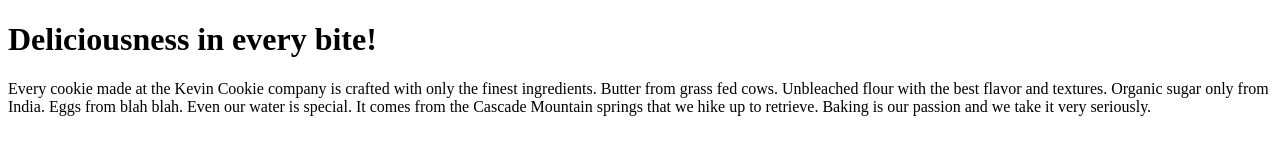
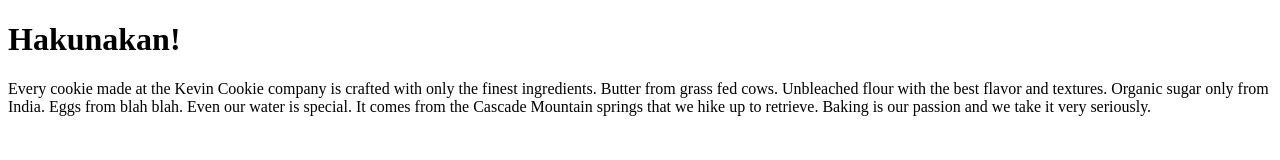
Before and after one commit to rovbots/hello, a plain HTML site: page index.htm in a window 1280 px wide. Drawn offline with Linux system fonts and the light colour scheme.

Commit message:
update index text

```diff
--- a/index.htm
+++ b/index.htm
@@ -2,7 +2,7 @@
 <html>
 <body>
 
-<h1>Deliciousness in every bite!</h1>
+<h1>Hakunakan!</h1>
 <p>Every cookie made at the Kevin Cookie company is crafted with only the finest ingredients. Butter from grass fed cows. Unbleached flour with the best flavor and textures. Organic sugar only from India. Eggs from blah blah. Even our water is special. It comes from the Cascade Mountain springs that we hike up to retrieve. Baking is our passion and we take it very seriously.</p>
 
 </body>
```
